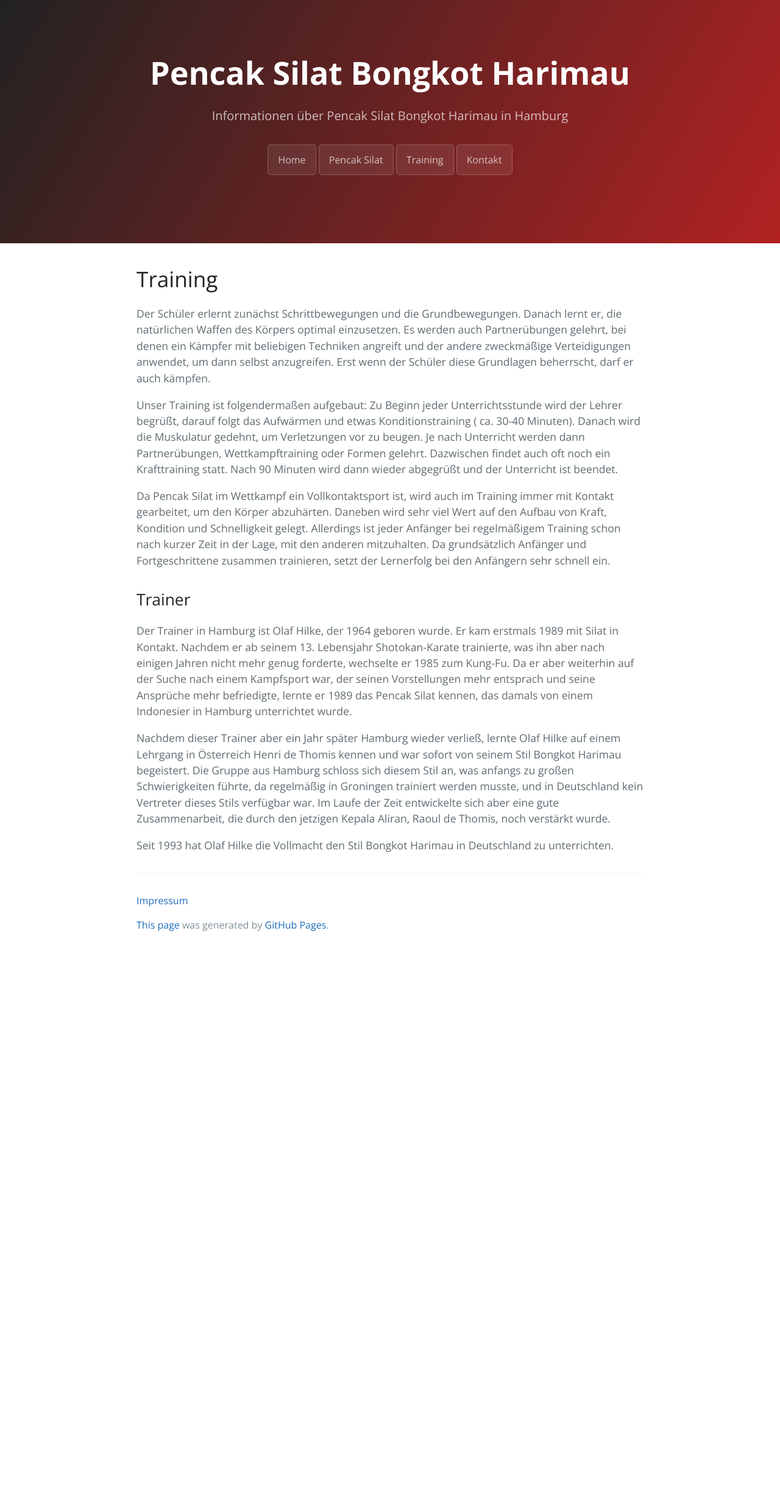
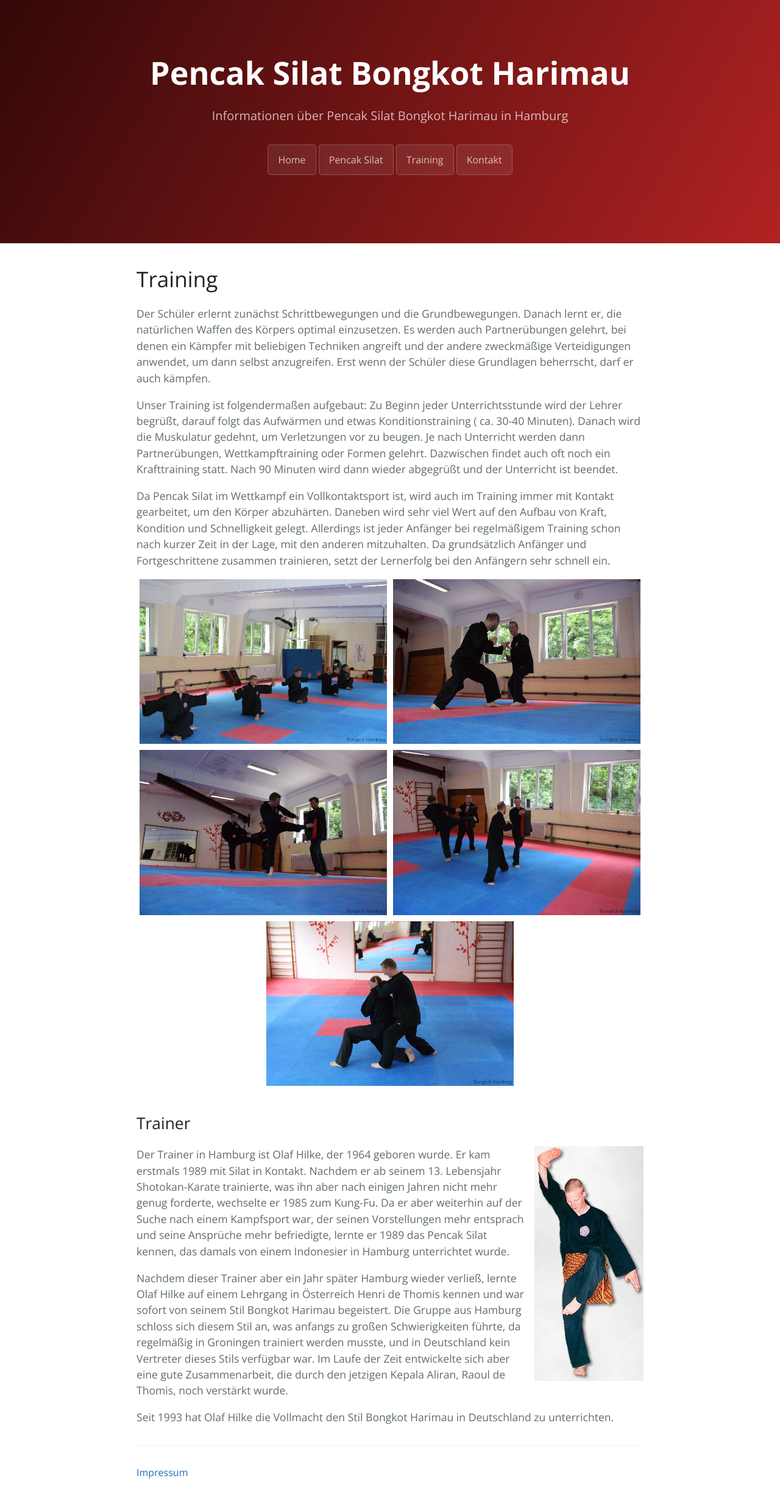
Before and after one commit to escapedcat/silat, a Jekyll site: the page built from _pages/training.md, in a window 1280 px wide. Shown: the whole page at 61% size. Built offline with Jekyll 4.4.1, drawn with Linux system fonts in a browser that asks for light colours; before the commit the page ends 1561 px from its top, so only the background shows below that.

Commit message:
feat: added some images and styling

```diff
--- a/_layouts/default.html
+++ b/_layouts/default.html
@@ -26,10 +26,10 @@
 
       <nav>
         <ul>
-          <li><a class="btn" href="">Home</a></li>
-          <li><a class="btn" href="pencak">Pencak Silat</a></li>
-          <li><a class="btn" href="training">Training</a></li>
-          <li><a class="btn" href="contact">Kontakt</a></li>
+          <li><a class="btn" href="/">Home</a></li>
+          <li><a class="btn" href="/pencak">Pencak Silat</a></li>
+          <li><a class="btn" href="/training">Training</a></li>
+          <li><a class="btn" href="/contact">Kontakt</a></li>
         </ul>
       </nav>
     </header>
@@ -43,9 +43,9 @@
           <!-- <li><a href="/dsgvo">DSGVO</a></li> -->
         </ul>
 
-        {% if site.github.is_project_page %}
+        <!-- {% if site.github.is_project_page %}
         {% endif %}
-        <span class="site-footer-credits"><a href="{{ site.github.repository_url }}">This page</a> was generated by <a href="https://pages.github.com">GitHub Pages</a>.</span>
+        <span class="site-footer-credits"><a href="{{ site.github.repository_url }}">This page</a> was generated by <a href="https://pages.github.com">GitHub Pages</a>.</span> -->
       </footer>
     </main>
   </body>
--- a/_pages/training.md
+++ b/_pages/training.md
@@ -12,7 +12,17 @@ Zu Beginn jeder Unterrichtsstunde wird der Lehrer begrüßt, darauf folgt das Au
 
 Da Pencak Silat im Wettkampf ein Vollkontaktsport ist, wird auch im Training immer mit Kontakt gearbeitet, um den Körper abzuhärten. Daneben wird sehr viel Wert auf den Aufbau von Kraft, Kondition und Schnelligkeit gelegt. Allerdings ist jeder Anfänger bei regelmäßigem Training schon nach kurzer Zeit in der Lage, mit den anderen mitzuhalten. Da grundsätzlich Anfänger und Fortgeschrittene zusammen trainieren, setzt der Lernerfolg bei den Anfängern sehr schnell ein.
 
+<div class="images-training" markdown="1">
+![Form: Sempok](/assets/images/formen-sempok.jpg){:.images-training__item}
+![Fussfeger](/assets/images/fussfeger-1a.jpg){:.images-training__item}
+![Polstertraining 3](/assets/images/polstertraining-3.jpg){:.images-training__item}
+![Polstertraining 4](/assets/images/polstertraining-4.jpg){:.images-training__item}
+![Selbstverteidigung 1c](/assets/images/selbstverteidigung-1c.jpg){:.images-training__item}
+</div>
+
 ## Trainer
+
+![Olaf Hilke (Trainer)](/assets/images/olaf.jpg){:.img-trainer}
 
 Der Trainer in Hamburg ist Olaf Hilke, der 1964 geboren wurde. Er kam erstmals 1989 mit Silat in Kontakt. Nachdem er ab seinem 13. Lebensjahr Shotokan-Karate trainierte, was ihn aber nach einigen Jahren nicht mehr genug forderte, wechselte er 1985 zum Kung-Fu. Da er aber weiterhin auf der Suche nach einem Kampfsport war, der seinen Vorstellungen mehr entsprach und seine Ansprüche mehr befriedigte, lernte er 1989 das Pencak Silat kennen, das damals von einem Indonesier in Hamburg unterrichtet wurde.
 
--- a/assets/css/_variables.scss
+++ b/assets/css/_variables.scss
@@ -4,10 +4,8 @@ $medium-breakpoint: 42em !default;
 
 // Headers
 $header-heading-color: #fff !default;
-// $header-bg-color: #159957 !default;
-// $header-bg-color-secondary: #155799 !default;
 $header-bg-color: firebrick !default;
-$header-bg-color-secondary: #222 !default;
+$header-bg-color-secondary: #330808 !default;
 
 // Text
 // $section-headings-color: #159957 !default;
--- a/assets/css/style.scss
+++ b/assets/css/style.scss
@@ -1,5 +1,9 @@
 ---
 ---
+
+// ---
+// ---
+// needed to inherit and overwrite the cyaman theme
 
 @import "theme-cayman";
 
@@ -30,3 +34,27 @@ footer ul li:after {
 footer ul li:last-of-type:after {
   content: "";
 }
+
+.img-trainer {
+  float: right;
+  padding: 0 0 10px 10px;
+}
+
+.images-training p {
+  display: flex;
+  flex-wrap: wrap;
+  justify-content: space-evenly;
+}
+
+.images-training__item {
+  width: 100%;
+  margin: 0 0 10px;
+}
+
+@media (min-width: $medium-breakpoint) {
+  .images-training__item {
+    width: calc(50% - 10px);
+    margin-left: 5px;
+    margin-right: 5px;
+  }
+}
```
Also changed, not shown: index.md (+1 -1 lines), README.md, assets/images/formen-sempok.jpg (added), assets/images/fussfeger-1a.jpg (added), assets/images/olaf.jpg (added), assets/images/polstertraining-3.jpg (added), assets/images/polstertraining-4.jpg (added), assets/images/selbstverteidigung-1c.jpg (added).
